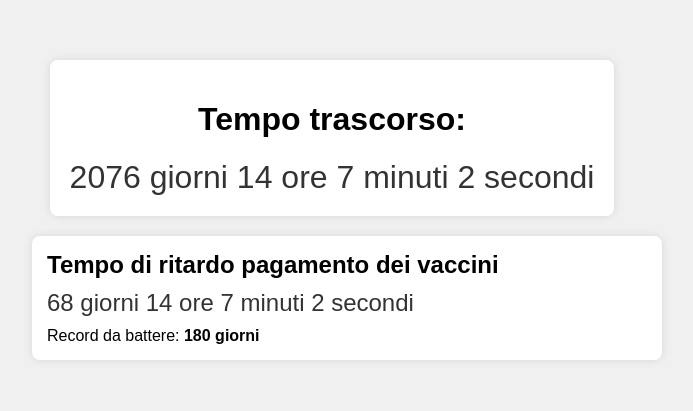
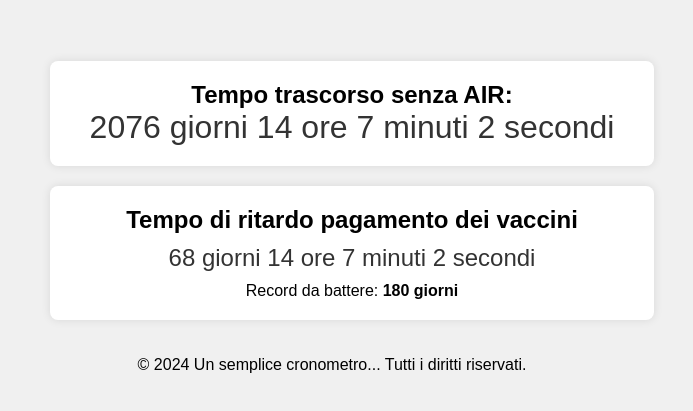
Before and after one commit to bergman90/countermgsardegna, a plain HTML site: page index.html in a window 1280 px wide. Shown: the part 185-596 px from the top of the page, without its empty margins (308-1001 px from the left). Drawn offline with Linux system fonts and the light colour scheme.

Commit message:
Aggiornamento del layout con due riquadri uguali e rimozione della sezione articoli

```diff
--- a/index.html
+++ b/index.html
@@ -3,23 +3,30 @@
 <head>
     <meta charset="UTF-8">
     <meta name="viewport" content="width=device-width, initial-scale=1.0">
-    <title>Contatori</title>
+    <title>Un cronometro</title>
     <link rel="stylesheet" href="style.css">
 </head>
 <body>
-    <div id="main-counter-container">
-        <h1>Tempo trascorso:</h1>
-        <div id="main-counter"></div>
-    </div>
+    <header>
+        <h1></h1>
+    </header>
+    <main>
+        <section id="main-counter-container" class="common-counter-style">
+            <h2>Tempo trascorso senza AIR:</h2>
+            <div id="main-counter"></div>
+        </section>
 
-    <div id="other-counters">
-        <div class="counter-item">
-            <h2>Tempo di ritardo pagamento dei vaccini</h2>
-            <div class="counter" id="vaccine-counter"></div>
-            <p>Record da battere: <strong>180 giorni</strong></p>
-        </div>
-    </div>
-
+        <section id="other-counters">
+            <div class="counter-item common-counter-style">
+                <h3>Tempo di ritardo pagamento dei vaccini</h3>
+                <div class="counter" id="vaccine-counter"></div>
+                <p>Record da battere: <strong>180 giorni</strong></p>
+            </div>
+        </section>
+    </main>
+    <footer>
+        <p>&copy; 2024 Un semplice cronometro... Tutti i diritti riservati.</p>
+    </footer>
     <script src="script.js"></script>
 </body>
 </html>
--- a/style.css
+++ b/style.css
@@ -9,13 +9,15 @@ body {
     background-color: #f0f0f0;
 }
 
-#main-counter-container {
+.common-counter-style {
     text-align: center;
     background-color: #fff;
     padding: 20px;
     border-radius: 8px;
     box-shadow: 0 0 10px rgba(0, 0, 0, 0.1);
     margin-bottom: 20px;
+    width: 100%;
+    max-width: 600px;
 }
 
 #main-counter {
@@ -31,26 +33,17 @@ body {
     align-items: flex-start;
 }
 
-.counter-item {
-    background-color: #fff;
-    padding: 15px;
-    margin-bottom: 10px;
-    border-radius: 8px;
-    box-shadow: 0 0 10px rgba(0, 0, 0, 0.1);
-    width: 100%;
-}
-
-.counter-item h2 {
-    margin: 0;
-    font-size: 1.5em;
-}
-
 .counter {
     font-size: 1.5em;
     color: #333;
     margin: 10px 0;
 }
 
+.counter-item h3, .common-counter-style h2 {
+    margin: 0;
+    font-size: 1.5em;
+}
+
 .counter-item p {
     margin: 0;
 }
```
